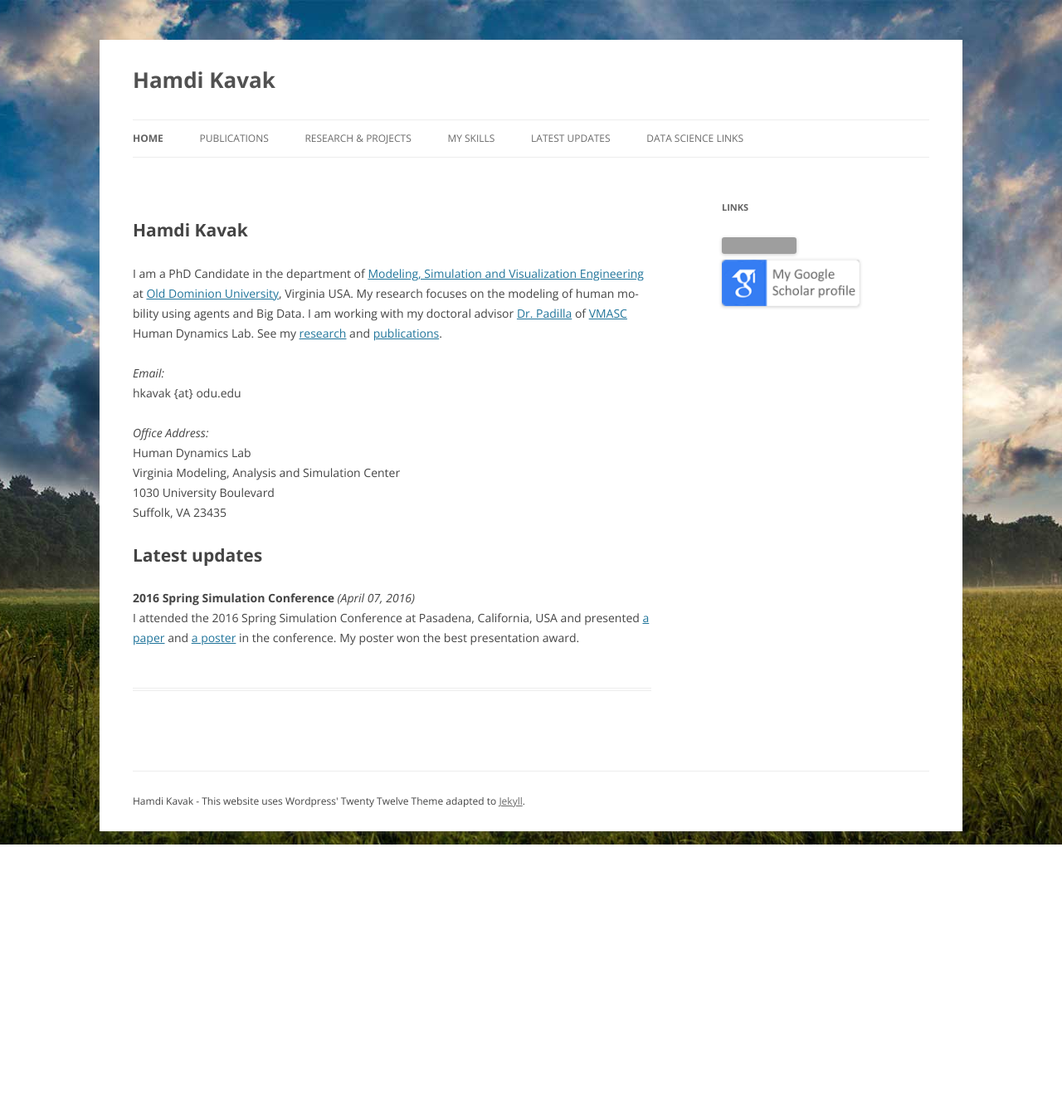
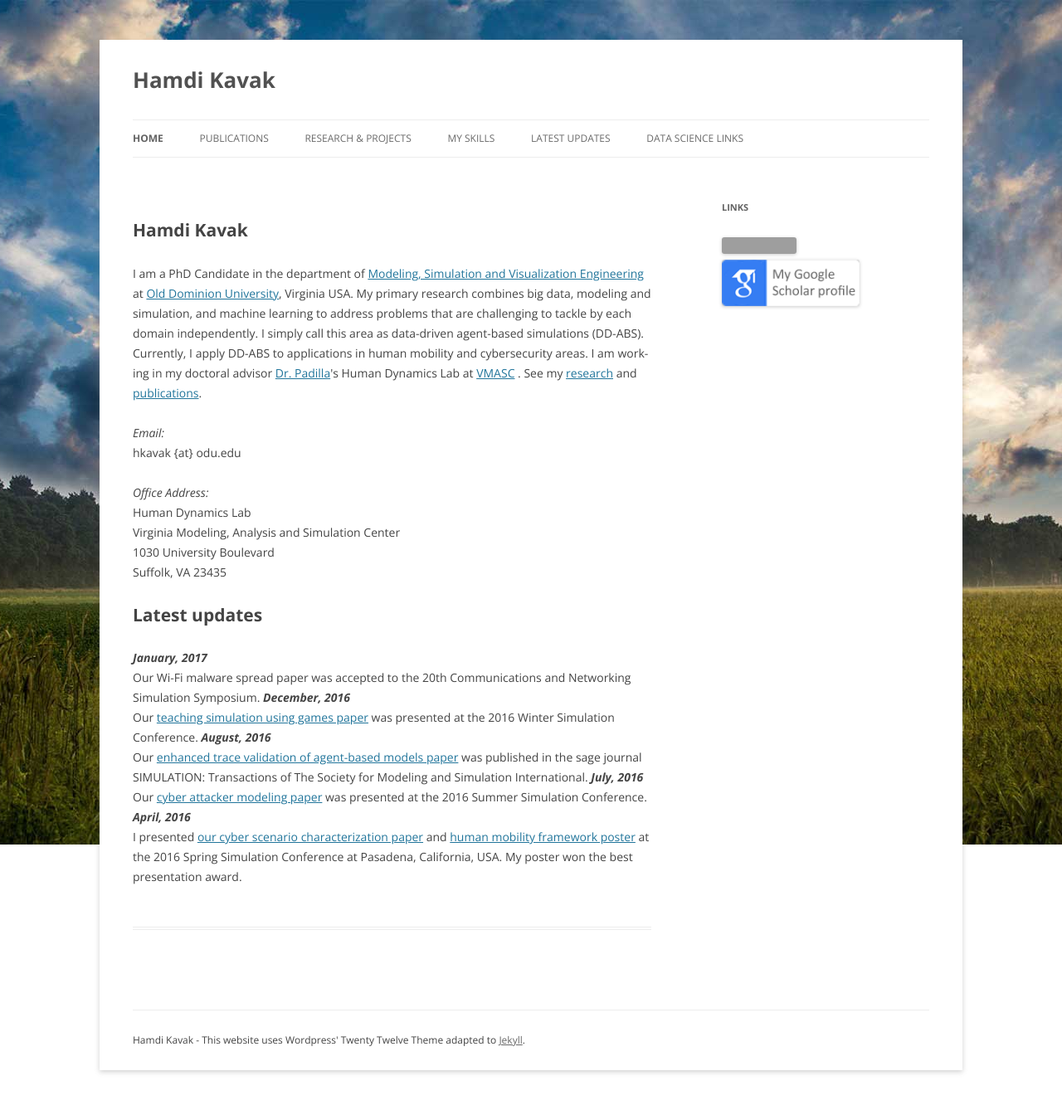
Before and after one commit to hamdikavak/hamdikavak.github.io, a Jekyll site: the page built from index.html, in a window 1280 px wide. Shown: the whole page at 83% size. Built offline with Jekyll 4.4.1, drawn with Linux system fonts in a browser that asks for light colours; nearby versions of some CDN libraries; library files that are not in the unit come from our copies; before the commit the page ends 1050 px from its top, so only the background shows below that; grey boxes are pictures that could not be loaded.

Commit message:
Update index.html

```diff
--- a/index.html
+++ b/index.html
@@ -8,7 +8,9 @@ current_page_home: current_page_item
 
 <h1>Hamdi Kavak</h1>
 <p>I am a PhD Candidate in the department of <a title="MSVE Department Home Page" href="http://odu.edu/msve" target="_blank">Modeling, Simulation and Visualization Engineering</a> at <a title="Old Dominion University" href="http://odu.edu" target="_blank">Old Dominion University</a>, Virginia USA.
-My research focuses on the modeling of human mobility using agents and Big Data. I am working with my doctoral advisor <a title="Jose J Padilla" href="http://www.vmasc.odu.edu/padilla.html">Dr. Padilla</a> of <a href="http://www.vmasc.odu.edu">VMASC</a> Human Dynamics Lab.
+My primary research combines big data, modeling and simulation, and machine learning to address problems that are challenging to tackle by each domain independently.
+I simply call this area as data-driven agent-based simulations (DD-ABS). Currently, I apply DD-ABS to applications in human mobility and cybersecurity areas.
+I am working in my doctoral advisor <a title="Jose J Padilla" href="http://www.vmasc.odu.edu/padilla.html">Dr. Padilla</a>'s Human Dynamics Lab at <a href="http://www.vmasc.odu.edu">VMASC</a> .
 See my <a title="Research &amp; Projects" href="http://www.hamdikavak.com/research-and-projects/">research</a> and <a title="Publications" href="http://www.hamdikavak.com/publications/">publications</a>.</p>
 <p><em>Email:<br />
 </em>hkavak {at} odu.edu</p>
@@ -19,6 +21,14 @@ Virginia Modeling, Analysis and Simulation Center<br />
 Suffolk, VA 23435</p>
 
 <h1>Latest updates</h1>
-<strong>2016 Spring Simulation Conference</strong> <em>(April 07, 2016)</em><br />
-I attended the 2016 Spring Simulation Conference at Pasadena, California, USA and presented <a href="https://www.researchgate.net/publication/299820368_A_Characterization_of_Cybersecurity_Simulation_Scenarios" target="_blank">a paper</a> and <a href="https://www.researchgate.net/publication/299889096_Human_Mobility_Simulation_Framework_Using_Big_Data_and_Agents" target="_blank">a poster</a> in the conference.
+<strong><em>January, 2017</em></strong> <br />
+Our Wi-Fi malware spread paper was accepted to the 20th Communications and Networking Simulation Symposium.
+<strong><em>December, 2016</em></strong> <br />
+Our <a href="https://www.researchgate.net/publication/311679896_Using_Simulation_Games_for_Teaching_and_Learning_Discrete-Event_Simulation" target="_blank"> teaching simulation using games paper</a> was presented at the 2016 Winter Simulation Conference.
+<strong><em>August, 2016</em></strong> <br />
+Our <a href="hamdikavak.com/publications/download/SIMULATION_2016_Accepted.pdf" target="_blank">enhanced trace validation of agent-based models paper</a> was published in the sage journal SIMULATION: Transactions of The Society for Modeling and Simulation International.
+<strong><em>July, 2016</em></strong> <br />
+Our <a href="https://www.researchgate.net/profile/Hamdi_Kavak/publication/305764162_Towards_Modeling_Factors_that_Enable_an_Attacker/links/579f6a0108aece1c721562b6.pdf" target="_blank">cyber attacker modeling paper</a> was presented at the 2016 Summer Simulation Conference.
+<strong><em>April, 2016</em></strong> <br />
+I presented <a href="https://www.researchgate.net/publication/299820368_A_Characterization_of_Cybersecurity_Simulation_Scenarios" target="_blank">our cyber scenario characterization paper</a> and <a href="https://www.researchgate.net/publication/299889096_Human_Mobility_Simulation_Framework_Using_Big_Data_and_Agents" target="_blank">human mobility framework poster</a> at the 2016 Spring Simulation Conference at Pasadena, California, USA.
 My poster won the best presentation award.
```
